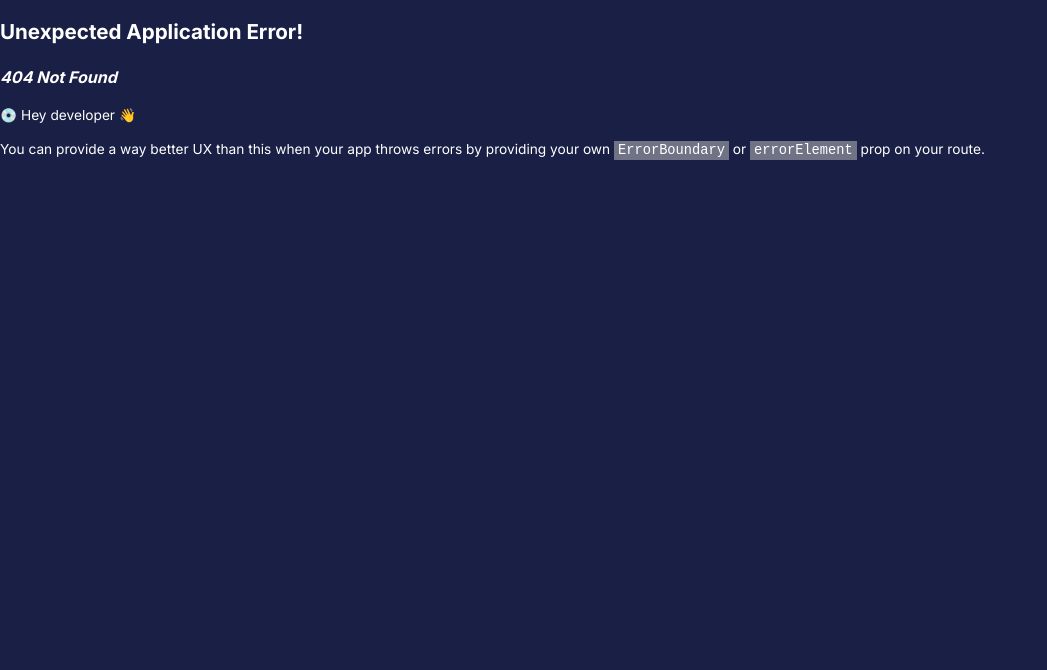
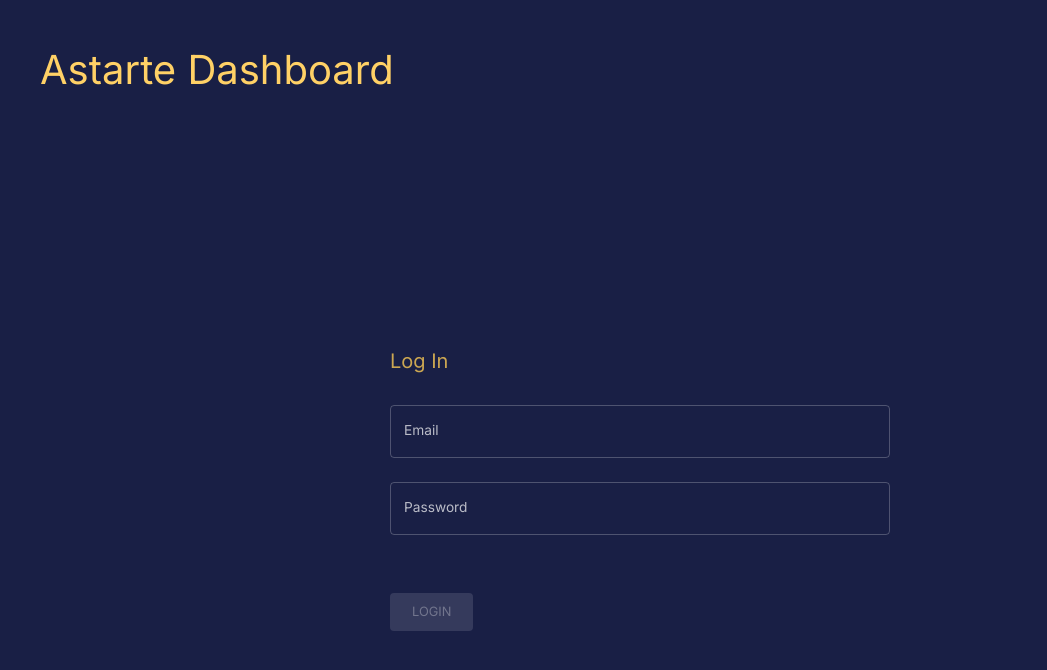
Before and after one commit to mohamadlaqees/AstarteDashboard, a React (Vite) app in the folder client/: page /logIn in a window 1280 px wide. Before the commit this address had no page. Shown: the top 670 px of the page, without its empty margins (0-1047 px from the left). Built offline with nearby package versions, Linux system fonts and the light colour scheme.

Commit message:
add logIn page

```diff
--- a/client/src/Utils/Validations.js
+++ b/client/src/Utils/Validations.js
@@ -8,6 +8,15 @@ export const userProfileSchema = yup.object().shape({
     .string()
     .email("Invalid email format")
     .required("Email is required"),
+});
+
+//Login
+export const logInSchema = yup.object().shape({
+  email: yup
+    .string()
+    .email("Please enter a valid email address")
+    .required("Email is required"),
+  password: yup.string().min(8).required("Password is required"),
 });
 
 //Experience
--- a/client/src/components/Navbar.jsx
+++ b/client/src/components/Navbar.jsx
@@ -24,16 +24,30 @@ import {
   Typography,
   useTheme,
 } from "@mui/material";
+import { useLogOutMutation } from "../store/apiSlice/apiSlice";
+import { useNavigate } from "react-router-dom";
+import { LoadingButton } from "@mui/lab";
 
 const Navbar = ({ user, isSidebarOpen, setIsSidebarOpen }) => {
   const dispatch = useDispatch();
   const theme = useTheme();
+  const [logOut, { isLoading }] = useLogOutMutation();
+  const navigate = useNavigate();
 
   const [anchorEl, setAnchorEl] = useState(null);
   const isOpen = Boolean(anchorEl);
   const handleClick = (event) => setAnchorEl(event.currentTarget);
   const handleClose = () => setAnchorEl(null);
 
+  const logOutHandler = async () => {
+    try {
+      await logOut()
+        .unwrap()
+        .then(() => {
+          navigate("/logIn");
+        });
+    } catch (error) {}
+  };
   return (
     <AppBar
       sx={{
@@ -140,7 +154,7 @@ const Navbar = ({ user, isSidebarOpen, setIsSidebarOpen }) => {
           </MenuItem>
 
           <MenuItem
-            onClick={handleClose}
+            onClick={logOutHandler}
             sx={{
               display: "flex",
               justifyContent: "space-between",
@@ -148,7 +162,16 @@ const Navbar = ({ user, isSidebarOpen, setIsSidebarOpen }) => {
             }}
           >
             Log out
-            <Logout sx={{ marginLeft: "50px" }} />
+            {isLoading ? (
+              <LoadingButton
+                variant="text"
+                loading
+                sx={{ width: "30px" }}
+                loadingPosition="end"
+              ></LoadingButton>
+            ) : (
+              <Logout sx={{ marginLeft: "50px" }} />
+            )}
           </MenuItem>
         </Menu>
       </Toolbar>
--- /dev/null
+++ b/client/src/pages/Login/LogIn.jsx
@@ -0,0 +1,158 @@
+import React from "react";
+import { useForm } from "react-hook-form";
+import { yupResolver } from "@hookform/resolvers/yup";
+import {
+  TextField,
+  Button,
+  Box,
+  Typography,
+  useTheme,
+  Stack,
+} from "@mui/material";
+import { logInSchema } from "../../Utils/Validations";
+import { LoadingButton } from "@mui/lab";
+import { useLogInMutation } from "../../store/apiSlice/apiSlice";
+
+const LogIn = () => {
+  const theme = useTheme();
+  const [logIn, { isError, isLoading, isSuccess, error }] = useLogInMutation();
+  const {
+    register,
+    handleSubmit,
+    formState: { errors, isSubmitting, isDirty, isValid },
+  } = useForm({
+    resolver: yupResolver(logInSchema),
+    mode: "onBlur",
+  });
+
+  const onSubmit = async (data) => {
+    try {
+      await logIn(data).unwrap();
+    } catch (error) {
+      console.error("Login failed:", error);
+    }
+  };
+
+  return (
+    <Stack display="flex">
+      <Box marginTop="40px" marginLeft="40px">
+        <Typography
+          sx={{
+            color: `${theme.palette.secondary[500]}`,
+            fontSize: "40px",
+          }}
+        >
+          Astarte Dashboard
+        </Typography>
+      </Box>
+
+      <Box
+        sx={{
+          display: "flex",
+          flexDirection: "column",
+          justifyContent: "center",
+          height: "100vh",
+          width: "500px",
+          margin:'auto'
+        }}
+      >
+        <form onSubmit={handleSubmit(onSubmit)} noValidate>
+          <Typography variant="h4" mb={2} color={theme.palette.secondary[600]}>
+            Log In
+          </Typography>
+
+          <TextField
+            label="Email"
+            fullWidth
+            margin="normal"
+            {...register("email")}
+            error={!!errors.email}
+            helperText={errors.email?.message}
+            sx={{
+              "& .MuiOutlinedInput-root": {
+                "& fieldset": {
+                  borderColor: theme.palette.primary,
+                },
+                "&:hover fieldset": {
+                  borderColor: "secondary.main",
+                },
+                "&.Mui-focused fieldset": {
+                  borderColor: "secondary.main",
+                },
+              },
+              "& .MuiInputLabel-root": {
+                "&.Mui-focused": {
+                  color: "secondary.main",
+                },
+              },
+            }}
+          />
+
+          <TextField
+            label="Password"
+            type="password"
+            fullWidth
+            margin="normal"
+            {...register("password")}
+            error={!!errors.password}
+            helperText={errors.password?.message}
+            sx={{
+              "& .MuiOutlinedInput-root": {
+                "& fieldset": {
+                  borderColor: theme.palette.primary,
+                },
+                "&:hover fieldset": {
+                  borderColor: "secondary.main",
+                },
+                "&.Mui-focused fieldset": {
+                  borderColor: "secondary.main",
+                },
+              },
+              "& .MuiInputLabel-root": {
+                "&.Mui-focused": {
+                  color: "secondary.main",
+                },
+              },
+            }}
+          />
+
+          <Button
+            type="submit"
+            variant="contained"
+            size="large"
+            sx={{
+              marginTop: "50px",
+              marginBottom: "20px",
+              backgroundColor: theme.palette.secondary[600],
+              ":hover": {
+                backgroundColor: theme.palette.secondary[500],
+              },
+            }}
+            disabled={!isDirty || !isValid || isSubmitting}
+          >
+            {isSubmitting ? (
+              <LoadingButton
+                variant="text"
+                loading
+                sx={{ width: "130px" }}
+                loadingPosition="start"
+              >
+                LogIn
+              </LoadingButton>
+            ) : (
+              "LogIn"
+            )}
+          </Button>
+
+          {isError && (
+            <Typography color="error" sx={{ mt: 2 }}>
+              {error?.error || "An error occurred while logging in."}
+            </Typography>
+          )}
+        </form>
+      </Box>
+    </Stack>
+  );
+};
+
+export default LogIn;
--- a/client/src/store/apiSlice/apiSlice.js
+++ b/client/src/store/apiSlice/apiSlice.js
@@ -8,6 +8,23 @@ export const apiSlice = createApi({
   }),
 
   endpoints: (build) => ({
+    //logIN
+    logIn: build.mutation({
+      query: (userInfo) => ({
+        url: "auth/login",
+        method: "POST",
+        body: userInfo,
+      }),
+    }),
+    getToken: build.query({
+      query: () => "auth/refresh-token",
+    }),
+    logOut: build.mutation({
+      query: () => ({
+        url: "auth/logout",
+      }),
+    }),
+
     //experiences
     getAllExperiences: build.query({
       query: () => "experiences",
@@ -110,4 +127,7 @@ export const {
   useAddFundMutation,
   useUpdateFundMutation,
   useDeleteFundMutation,
+  useLogInMutation,
+  useLogOutMutation,
+  useGetTokenQuery,
 } = apiSlice;
```
Also changed, not shown: client/src/App.jsx (+7 -0 lines).
